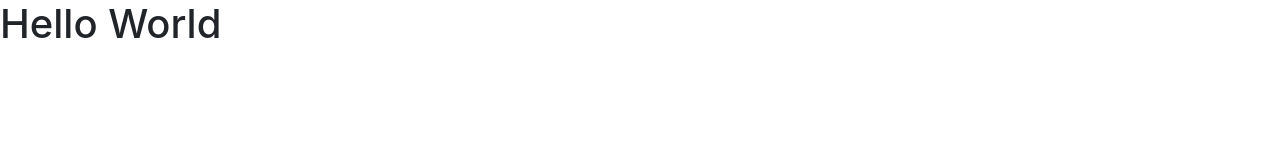
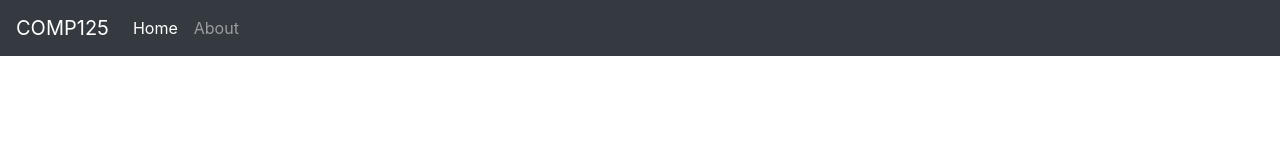
Before and after one commit to karthikeyan-u/COMP125_S2018_LESSON1A, a plain HTML site: page index.html in a window 1280 px wide. Drawn offline with Linux system fonts and the light colour scheme.

Commit message:
added bs4 Navbar

```diff
--- a/index.html
+++ b/index.html
@@ -9,7 +9,28 @@
     <link rel="stylesheet"href='./Content/app.css'>
 </head>
 <body>
-    <h1>Hello World</h1>
+    <!--Main NAv-->
+        <nav class="navbar navbar-expand-lg navbar-dark bg-dark">
+                <a class="navbar-brand" href="#">COMP125</a>
+                <button class="navbar-toggler" type="button" data-toggle="collapse" data-target="#navbarSupportedContent" aria-controls="navbarSupportedContent" aria-expanded="false" aria-label="Toggle navigation">
+                  <span class="navbar-toggler-icon"></span>
+                </button>
+
+                <div class="collapse navbar-collapse" id="navbarSupportedContent">
+                  <ul class="navbar-nav mr-auto">
+                    <li class="nav-item active">
+                      <a class="nav-link" href="#">Home <span class="sr-only">(current)</span></a>
+                    </li>
+                    <li class="nav-item">
+                      <a class="nav-link" href="#">About</a>
+                    </li>
+
+
+                  </ul>
+
+                </div>
+              </nav>
+
     <script src="./Scripts/lib/jquery/jquery-3.3.1.min.js"></script>
     <script src="./Scripts/lib/bootstrap/js/bootstrap.min.js"></script>
     <script src="./Scripts/app.js"></script>
```
